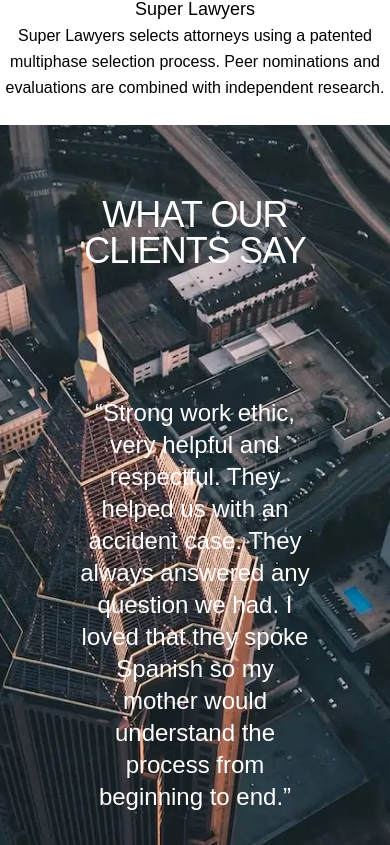
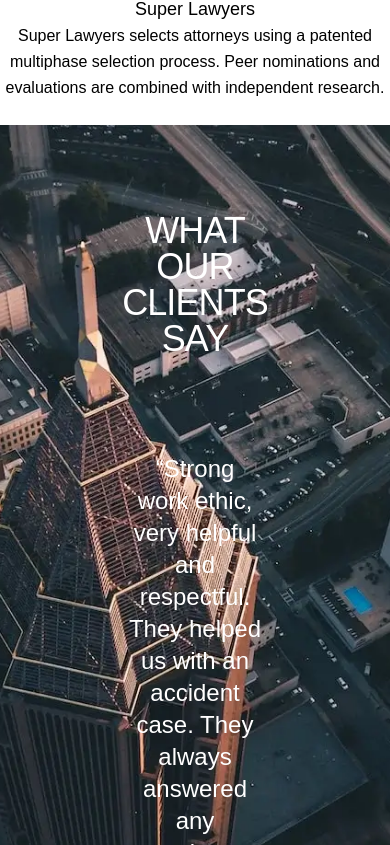
Before and after one commit to mac9192/directus-international, a Next.js app: page /en in a window 390 px wide. Shown: the part 2659-3504 px from the top of the page. Built offline with nearby package versions, Linux system fonts and the light colour scheme; a web font is replaced by a local one.

Commit message:
anotherupdate

```diff
--- a/dictionaries/es.json
+++ b/dictionaries/es.json
@@ -71,14 +71,15 @@
     },
 
 
-  "ctaCard": {
-    "title": "¡Explora el mundo conmigo!",
-    "description": "¡Explora el mundo conmigo! Estoy viajando por el 🌍. He visitado la mayoría de las grandes ciudades de 🇺🇸 y actualmente estoy viajando por 🇪🇺 ¡Únete a mí!",
-    "button": "Registrarse",
-    "placeholder": "Escribe tu correo electrónico.",
-    "subscriberText1": "Únete a nuestros",
-    "subscriberText2": "¡suscriptores ahora!"
-  },
+
+    "ctaCard": {
+      "title": "¡Suscríbete a nuestro boletín!",
+      "description": "Deja que Cheves Briceño te represente",
+      "button": "Suscribirse",
+      "placeholder": "Escribe tu correo electrónico.",
+      "subscriberText1": "Únete a nuestros",
+      "subscriberText2": "¡suscriptores ahora!"
+      },
   "footer": {
     "description": "Un blog de viajes minimalista y encantador que comparte experiencias y ciudades del mundo!",
     "rightsText": "Todos los derechos reservados | Copyright",
--- a/frontComponents/Testimonials.tsx
+++ b/frontComponents/Testimonials.tsx
@@ -14,9 +14,9 @@ const Testimonials = ({dictionary}:{dictionary:any}) => {
       alt="atlanta"
       priority
     />
-   <div className="relative z-1">
+   <div className="relative z-1 p-12">
       <div className="flex flex-col">
-      <div className="py-8 px-4 mx-auto max-w-screen-xl text-center lg:py-16 lg:px-12">
+      <div className="py- px-4 mx-auto max-w-screen-xl text-center lg:py-16 lg:px-12">
 
        <h2 className="mb-4 text-4xl   tracking-tight leading-none text-white md:text-5xl lg:text-6xl  m-10 ">{dictionary.header2.header}</h2>
 
```
Also changed, not shown: dictionaries/en.json (indentation only).
